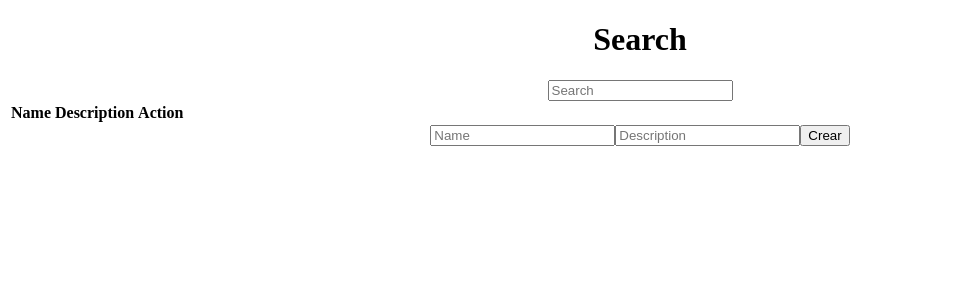
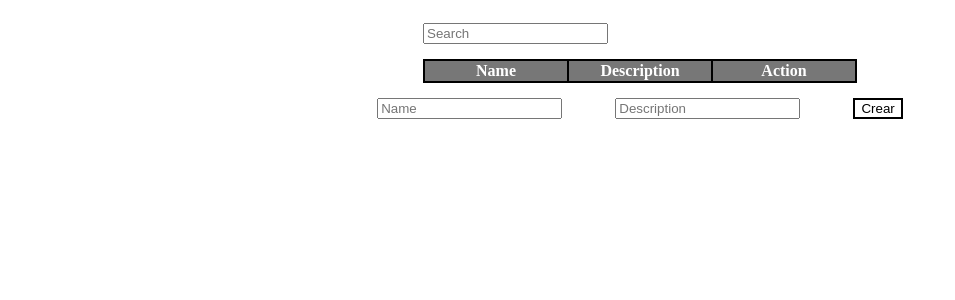
Before and after one commit to sebapkfd/post-app, a React (Create React App) app in the folder client/: page / in a window 1280 px wide. Shown: the top 300 px of the page, without its empty margins (0-955 px from the left). Built offline with nearby package versions, Linux system fonts and the light colour scheme.

Commit message:
Basyc style added

```diff
--- a/client/src/App.css
+++ b/client/src/App.css
@@ -1,38 +1,57 @@
 .App {
-  text-align: center;
-}
-
-.App-logo {
-  height: 40vmin;
-  pointer-events: none;
-}
-
-@media (prefers-reduced-motion: no-preference) {
-  .App-logo {
-    animation: App-logo-spin infinite 20s linear;
-  }
-}
-
-.App-header {
-  background-color: #282c34;
-  min-height: 100vh;
   display: flex;
   flex-direction: column;
   align-items: center;
-  justify-content: center;
-  font-size: calc(10px + 2vmin);
+}
+
+input {
+  margin: 15px 0;
+}
+
+#list {
+  width: 100%;
+  background-color: blue;
+  width: 50%;
+}
+
+.tableInfo {
+  /* background-color: green; */
+}
+
+.input {
+  width: 50%;
+}
+
+#newPost {
+  /* background-color: red; */
+  display: flex;
+  justify-content: space-evenly;
+  align-items: center;
+}
+
+table {
+  border-collapse: collapse;
+  border: 2px solid black;
+}
+
+th, td {
+  border-right: 2px solid black;
+  min-width: 140px;
+}
+
+tr:nth-child(odd){background-color: #f2f2f2}
+
+th {
+  background-color: #777777;
   color: white;
 }
 
-.App-link {
-  color: #61dafb;
+button {
+  border: none;
+  background-color: inherit;
 }
 
-@keyframes App-logo-spin {
-  from {
-    transform: rotate(0deg);
-  }
-  to {
-    transform: rotate(360deg);
-  }
+#createBtn {
+  border: 2px solid black;
+  height: fit-content ;
 }
--- a/client/src/App.js
+++ b/client/src/App.js
@@ -1,5 +1,4 @@
 import React from 'react'
-import Search from './components/Search';
 import Input from './components/Input';
 import PostList from './components/postsList';
 import './App.css';
@@ -8,7 +7,6 @@ function App() {
 
   return (
     <div className="App">
-      <Search/>
       <PostList/>
       <Input/>
     </div>
--- a/client/src/components/Input.js
+++ b/client/src/components/Input.js
@@ -14,7 +14,6 @@ const Input = () => {
                 headers: {"Content-Type": "application/json"},
                 body: JSON.stringify(body)
             })
-            console.log("Post created");
             window.location.reload();
         } catch (error) {
             console.log(error);
@@ -23,7 +22,7 @@ const Input = () => {
 
     return (
         <div className="input">
-            <form onSubmit={onSubmitForm}>
+            <form onSubmit={onSubmitForm} id="newPost">
                 <input
                     type="text"
                     name="name"
@@ -38,7 +37,7 @@ const Input = () => {
                     value={description}
                     onChange={e => setDescription(e.target.value)}
                 />
-                <button>Crear</button>
+                <button id="createBtn">Crear</button>
             </form>
         </div>
     )
--- a/client/src/components/Search.js
+++ /dev/null
@@ -1,13 +0,0 @@
-import React from 'react';
-
-const Search = () => {
-    return (
-        <div>
-            <h1>
-                Search
-            </h1>
-        </div>
-    )
-}
-
-export default Search;
--- a/client/src/components/postsList.js
+++ b/client/src/components/postsList.js
@@ -29,11 +29,6 @@ const PostList = () => {
         console.log('Xdd');
     }
 
-    const onSubmitSearch = (e) => {
-        e.preventDefault()
-        console.log(filter);
-    }
-
     useEffect(() => {
         getPosts()
     }, []);
@@ -41,8 +36,9 @@ const PostList = () => {
     let listToRender = (filter === '') ? posts: posts.filter(post => post.name.includes(filter));
 
     return (
+        <div className="list">
             <div>
-            <form onSubmit={onSubmitSearch}>
+                <form>
                     <input
                         type="text"
                         name="search"
@@ -51,6 +47,8 @@ const PostList = () => {
                         onChange={e => setFilter(e.target.value)}
                     />
                 </form>
+            </div>
+            <div className='tableInfo'>
                 <table>
                     <thead>
                     <tr>
@@ -74,6 +72,7 @@ const PostList = () => {
                     </tbody>
                 </table>
             </div>
+        </div>
     )
 }
 
```
Lines whose indentation alone changed are shown as unchanged.
